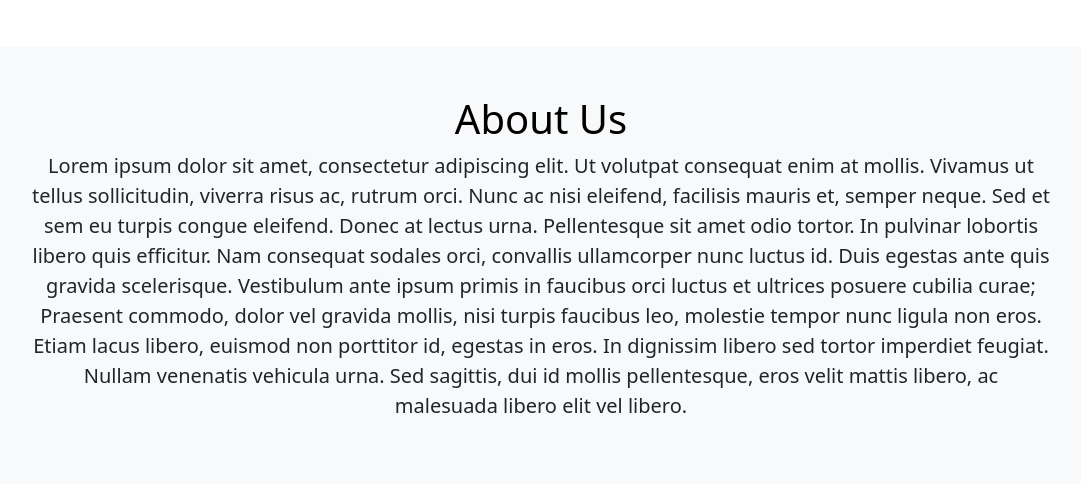
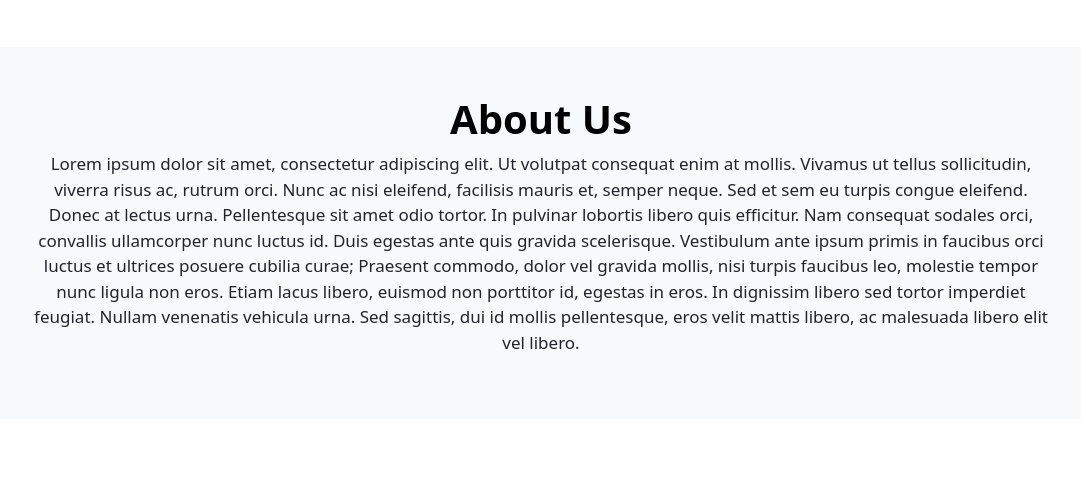
Before and after one commit to Rezuanul-Islam-Fahim/company-blog-flask, a Flask app: page /info in a window 1280 px wide. Shown: the part 56-540 px from the top of the page, without its empty margins (99-1180 px from the left). Run offline with Flask 3, Linux system fonts and the light colour scheme.

Commit message:
Update info page typography

```diff
--- a/blog/templates/info.html
+++ b/blog/templates/info.html
@@ -3,8 +3,8 @@
 {% block content %}
 <div class="container my-5">
     <div class="p-5 text-center bg-body-tertiary rounded-3">
-        <h1 class="text-body-emphasis">About Us</h1>
-        <p class="lead">
+        <h1 class="text-body-emphasis fw-bold">About Us</h1>
+        <p style="font-size:17px">
             Lorem ipsum dolor sit amet, consectetur adipiscing elit. Ut volutpat consequat enim at mollis. Vivamus ut
             tellus
             sollicitudin, viverra risus ac, rutrum orci. Nunc ac nisi eleifend, facilisis mauris et, semper neque. Sed
```
